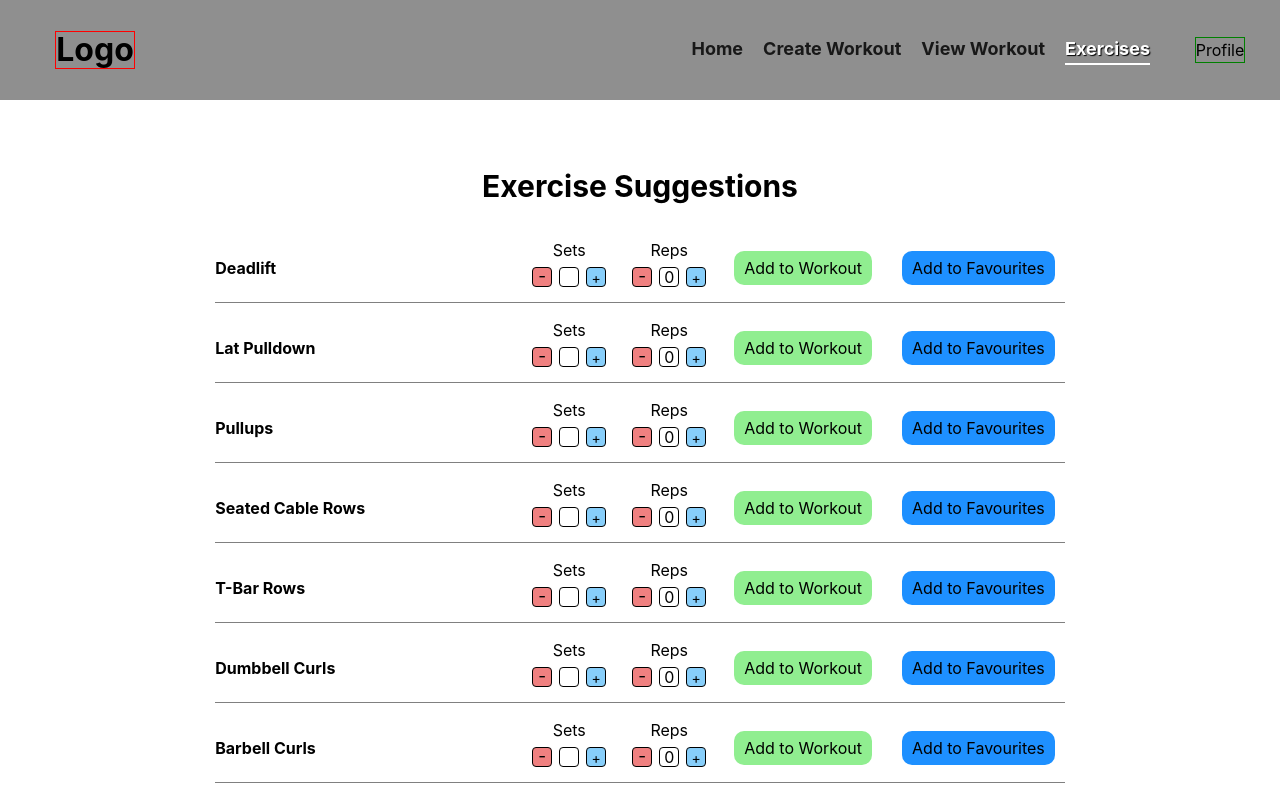
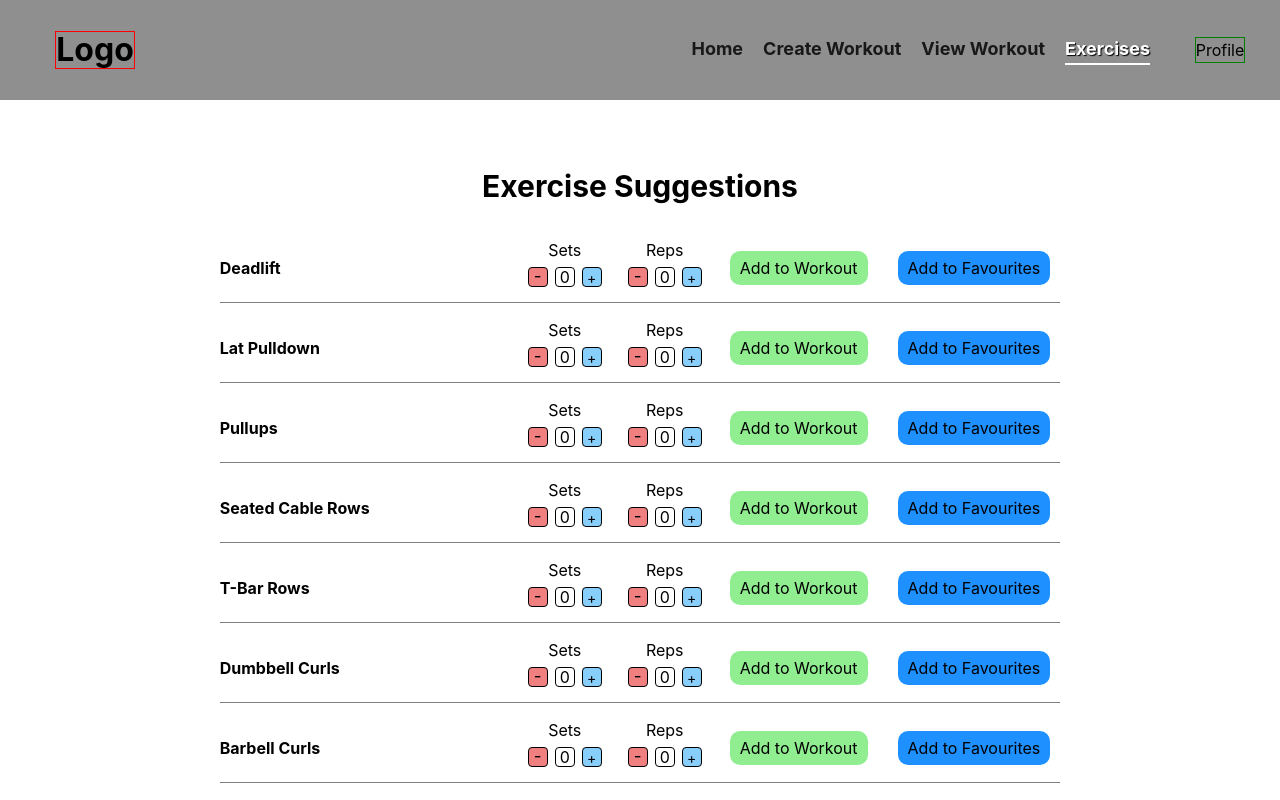
Before and after one commit to Satokii/gymtyme, a React (Vite) app: page /exercises in a window 1280 px wide. Shown: the top 800 px of the page. Built offline with nearby package versions, Linux system fonts and the light colour scheme.

Commit message:
added basic functionality to '+' and '-' buttons in exercises component

```diff
--- a/src/App.jsx
+++ b/src/App.jsx
@@ -46,7 +46,7 @@ function App() {
           </Route>
           <Route
             path='/exercises'
-            element={<Exercises exercises={exercises} workoutExercise={workoutExercise} setWorkoutExercise={setWorkoutExercise} />}
+            element={<Exercises exercises={exercises} setExercises={setExercises} workoutExercise={workoutExercise} setWorkoutExercise={setWorkoutExercise} />}
           >
           </Route>
         </Routes>
--- a/src/components/exercises/index.jsx
+++ b/src/components/exercises/index.jsx
@@ -1,19 +1,42 @@
-import { useState } from 'react'
 import '../../styles/exercises.css'
 
-function Exercises({ exercises, workoutExercise, setWorkoutExercise }) {
-
-    // const [setsCount, setSetsCount] = useState([])
-    // const [repsCount, setRepsCount] = useState([])
+function Exercises({ exercises, setExercises, workoutExercise, setWorkoutExercise }) {
 
     function increaseSet(exercise) {
-        const selectedWorkout = workoutExercise.find((workout) => workout.id === exercise.id)
-        exercise.sets += 1
-        console.log('click')
-        console.log(exercise)
-        // setWorkoutExercise([...workoutExercise])
+        exercise.sets ++
+        setExercises([...exercises])
     }
-    // console.log(workoutExercise)
+
+    function decreaseSet(exercise) {
+        if (exercise.sets > 0) {
+            exercise.sets --
+            setExercises([... exercises])
+        }
+    }
+
+    function increaseRep(exercise) {
+        exercise.reps ++
+        setExercises([...exercises])
+    }
+
+    function decreaseRep(exercise) {
+        if (exercise.reps > 0) {
+            exercise.reps --
+            setExercises([... exercises])
+        }
+    }
+
+    function addToWorkout(exercise) {
+        exercise.sets = 0
+        exercise.reps = 0
+        setExercises([...exercises])
+    }
+
+    function addToFavourites(exercise) {
+        exercise.sets = 0
+        exercise.reps = 0
+        setExercises([...exercises])
+    }
 
     return (
         <main className="main">
@@ -26,7 +49,7 @@ function Exercises({ exercises, workoutExercise, setWorkoutExercise }) {
                             <div className='sets-container grid'>
                                 <p>Sets</p>
                                 <div className='count-container grid'>
-                                    <button className='minus-btn grid'>-</button>
+                                    <button className='minus-btn grid' onClick={() => decreaseSet(exercise)}>-</button>
                                     <span className='current-val grid'>{exercise.sets}</span>
                                     <button className='add-btn grid' onClick={() => increaseSet(exercise)}>+</button>
                                 </div>
@@ -34,16 +57,16 @@ function Exercises({ exercises, workoutExercise, setWorkoutExercise }) {
                             <div className='reps-container grid'>
                                 <p>Reps</p>
                                 <div className='count-container grid'>
-                                    <button className='minus-btn grid'>-</button>
-                                    <span className='current-val grid'>0</span>
-                                    <button className='add-btn grid'>+</button>
+                                    <button className='minus-btn grid' onClick={() => decreaseRep(exercise)}>-</button>
+                                    <span className='current-val grid'>{exercise.reps}</span>
+                                    <button className='add-btn grid' onClick={() => increaseRep(exercise)}>+</button>
                                 </div>
                             </div>
                             <div className='exercise-btn-container'>
-                                <button className='add-to-workout-btn'>Add to Workout</button>
+                                <button className='add-to-workout-btn' onClick={() => addToWorkout(exercise)}>Add to Workout</button>
                             </div>
                             <div className='exercise-btn-container'>
-                                <button className='add-to-favourites-btn'>Add to Favourites</button>
+                                <button className='add-to-favourites-btn' onClick={() => addToFavourites(exercise)}>Add to Favourites</button>
                             </div>
                         </li>
                     )}
--- a/src/data/exercise.js
+++ b/src/data/exercise.js
@@ -2,183 +2,255 @@ const ExerciseData = [
     {
         id: '1-deadlift',
         name: 'Deadlift',
-        group: 'back'
+        group: 'back',
+        sets: 0,
+        reps: 0
     },
     {
         id: '2-lat-pulldown',
         name: 'Lat Pulldown',
-        group: 'back'
+        group: 'back',
+        sets: 0,
+        reps: 0
     },
     {
         id: '3-pullups',
         name: 'Pullups',
-        group: 'back'
+        group: 'back',
+        sets: 0,
+        reps: 0
     },
     {
         id: '4-seated-cable-rows',
         name: 'Seated Cable Rows',
-        group: 'back'
+        group: 'back',
+        sets: 0,
+        reps: 0
     },
     {
         id: '5-t-bar-rows',
         name: 'T-Bar Rows',
-        group: 'back'
+        group: 'back',
+        sets: 0,
+        reps: 0
     },
     {
         id: '6-dumbbell-curls',
         name: 'Dumbbell Curls',
-        group: 'biceps'
+        group: 'biceps',
+        sets: 0,
+        reps: 0
     },
     {
         id: '7-barbell-curls',
         name: 'Barbell Curls',
-        group: 'biceps'
+        group: 'biceps',
+        sets: 0,
+        reps: 0
     },
     {
         id: '8-hammer-curls',
         name: 'Hammer Curls',
-        group: 'biceps'
+        group: 'biceps',
+        sets: 0,
+        reps: 0
     },
     {
         id: '9-cable-curls',
         name: 'Cable Curls',
-        group: 'biceps'
+        group: 'biceps',
+        sets: 0,
+        reps: 0
     },
     {
         id: '10-preacher-curls',
         name: 'Preacher Curls',
-        group: 'biceps'
+        group: 'biceps',
+        sets: 0,
+        reps: 0
     },
     {
         id: '11-tricep-dips',
-        name: 'Triceps Dips',
-        group: 'triceps'
+        name: 'Tricep Dips',
+        group: 'triceps',
+        sets: 0,
+        reps: 0
     },
     {
         id: '12-skullcrushers',
         name: 'Skullcrushers',
-        group: 'triceps'
+        group: 'triceps',
+        sets: 0,
+        reps: 0
     },
     {
         id: '13-cable-v-bar-pushdown',
         name: 'Cable V-Bar Pushdown',
-        group: 'triceps'
+        group: 'triceps',
+        sets: 0,
+        reps: 0
     },
     {
         id: '14-cable-rope-pushdown',
         name: 'Cable Rope Pushdown',
-        group: 'triceps'
+        group: 'triceps',
+        sets: 0,
+        reps: 0
     },
     {
-        id: '15-dumbbell-overhead-triceps-extension',
-        name: 'Dumbbell Overhead Triceps Extension',
-        group: 'triceps'
+        id: '15-dumbbell-overhead-tricep-extension',
+        name: 'Dumbbell Overhead Tricep Extension',
+        group: 'triceps',
+        sets: 0,
+        reps: 0
     },
     {
         id: '16-barbell-bench-press',
         name: 'Barbell Bench Press',
-        group: 'chest'
+        group: 'chest',
+        sets: 0,
+        reps: 0
     },
     {
         id: '17-dumbbell-bench-press',
         name: 'Dumbbell Bench Press',
-        group: 'chest'
+        group: 'chest',
+        sets: 0,
+        reps: 0
     },
     {
         id: '18-incline-bench-press',
         name: 'Incline Bench Press',
-        group: 'chest'
+        group: 'chest',
+        sets: 0,
+        reps: 0
     },
     {
         id: '19-decline-press',
         name: 'Decline Press',
-        group: 'chest'
+        group: 'chest',
+        sets: 0,
+        reps: 0
     },
     {
         id: '20-machine-chest-press',
         name: 'Machine Chest Press',
-        group: 'chest'
+        group: 'chest',
+        sets: 0,
+        reps: 0
     },
     {
         id: '21-push-ups',
-        name: 'Push ups',
-        group: 'chest'
+        name: 'Push Ups',
+        group: 'chest',
+        sets: 0,
+        reps: 0
     },
     {
         id: '22-chest-fly',
         name: 'Chest Fly',
-        group: 'chest'
+        group: 'chest',
+        sets: 0,
+        reps: 0
     },
     {
         id: '23-dips',
         name: 'Dips',
-        group: 'chest'
+        group: 'chest',
+        sets: 0,
+        reps: 0
     },
     {
         id: '24-push-press',
         name: 'Push Press',
-        group: 'shoulders'
+        group: 'shoulders',
+        sets: 0,
+        reps: 0
     },
     {
         id: '25-rear-delt-row',
         name: 'Rear Delt Row',
-        group: 'shoulders'
+        group: 'shoulders',
+        sets: 0,
+        reps: 0
     },
     {
         id: '26-seated-dumbbell-press',
         name: 'Seated Dumbbell Press',
-        group: 'shoulders'
+        group: 'shoulders',
+        sets: 0,
+        reps: 0
     },
     {
-        id: '27-seates-barbell-press',
+        id: '27-seated-barbell-press',
         name: 'Seated Barbell Press',
-        group: 'shoulders'
+        group: 'shoulders',
+        sets: 0,
+        reps: 0
     },
     {
         id: '28-lateral-raises',
         name: 'Lateral Raises',
-        group: 'shoulders'
+        group: 'shoulders',
+        sets: 0,
+        reps: 0
     },
     {
         id: '29-rear-delt-fly',
         name: 'Rear Delt Fly',
-        group: 'shoulders'
+        group: 'shoulders',
+        sets: 0,
+        reps: 0
     },
     {
         id: '30-back-squats',
         name: 'Back Squats',
-        group: 'legs'
+        group: 'legs',
+        sets: 0,
+        reps: 0
     },
     {
         id: '31-front-squats',
         name: 'Front Squats',
-        group: 'legs'
+        group: 'legs',
+        sets: 0,
+        reps: 0
     },
     {
         id: '32-leg-press',
         name: 'Leg Press',
-        group: 'legs'
+        group: 'legs',
+        sets: 0,
+        reps: 0
     },
     {
         id: '33-hack-squats',
         name: 'Hack Squats',
-        group: 'legs'
+        group: 'legs',
+        sets: 0,
+        reps: 0
     },
     {
         id: '34-leg-curls',
         name: 'Leg Curls',
-        group: 'legs'
+        group: 'legs',
+        sets: 0,
+        reps: 0
     },
     {
         id: '35-lunges',
         name: 'Lunges',
-        group: 'legs'
+        group: 'legs',
+        sets: 0,
+        reps: 0
     },
     {
         id: '36-calf-raises',
         name: 'Calf Raises',
-        group: 'legs'
-    },
+        group: 'legs',
+        sets: 0,
+        reps: 0
+    }
 ]
 
 export default ExerciseData
```
